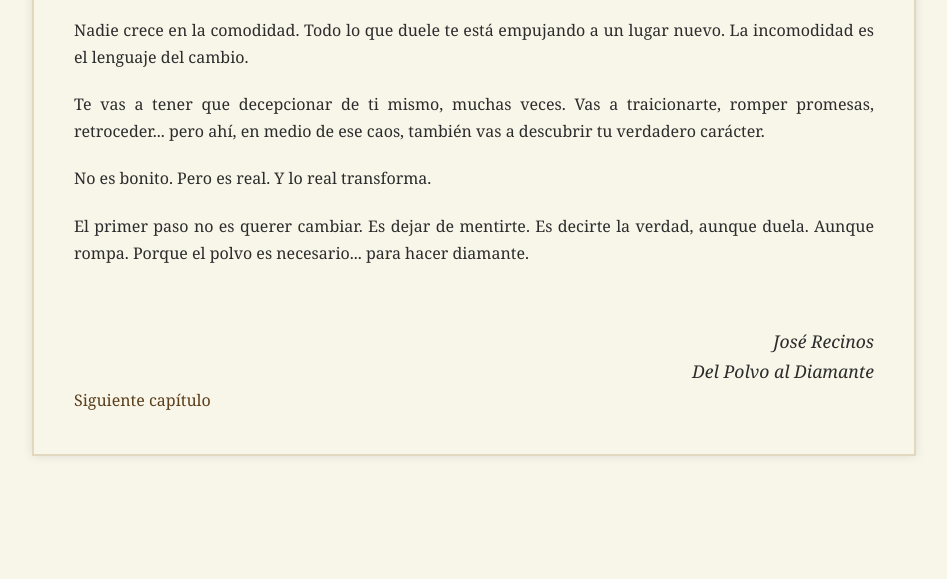
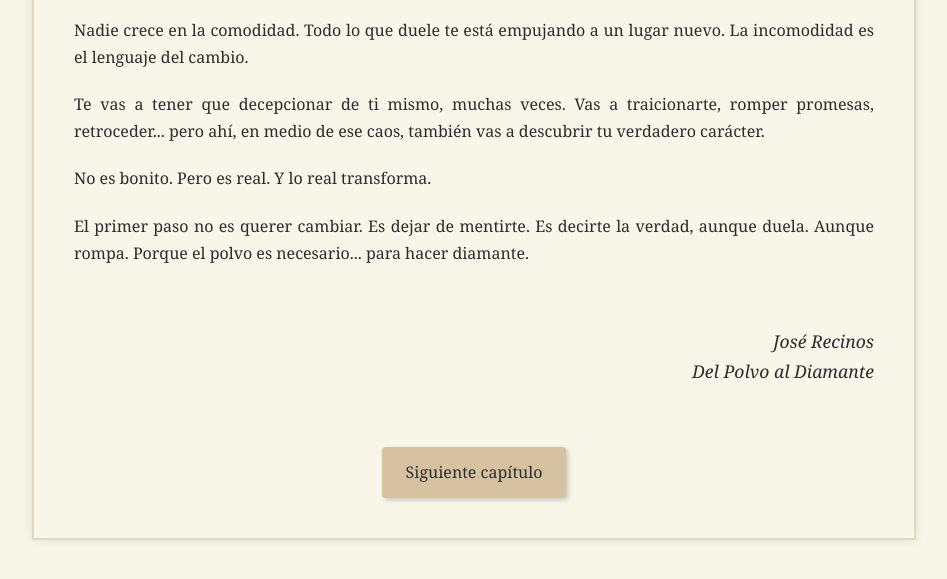
Before and after one commit to RecinoStudio/WebPage, a plain HTML site: page Libro/cap1.html in a window 1280 px wide. Shown: the part 217-796 px from the top of the page, without its empty margins (166-1113 px from the left). Drawn offline with Linux system fonts and the light colour scheme.

Commit message:
Actualizar estilo.css

```diff
--- a/Libro/estilo.css
+++ b/Libro/estilo.css
@@ -61,3 +61,25 @@ a:hover {
   border-top: 1px solid #bbb;
   margin: 60px 0;
 }
+
+.boton-siguiente {
+  display: block;
+  margin: 60px auto 0;
+  padding: 12px 24px;
+  background-color: #d6c2a1;
+  border: none;
+  font-size: 1em;
+  font-family: 'Georgia', serif;
+  color: #2e2e2e;
+  text-decoration: none;
+  border-radius: 4px;
+  box-shadow: 2px 2px 5px rgba(0,0,0,0.2);
+  text-align: center;
+  width: fit-content;
+  transition: background-color 0.3s ease;
+}
+
+.boton-siguiente:hover {
+  background-color: #c5b08e;
+  cursor: pointer;
+}
```
